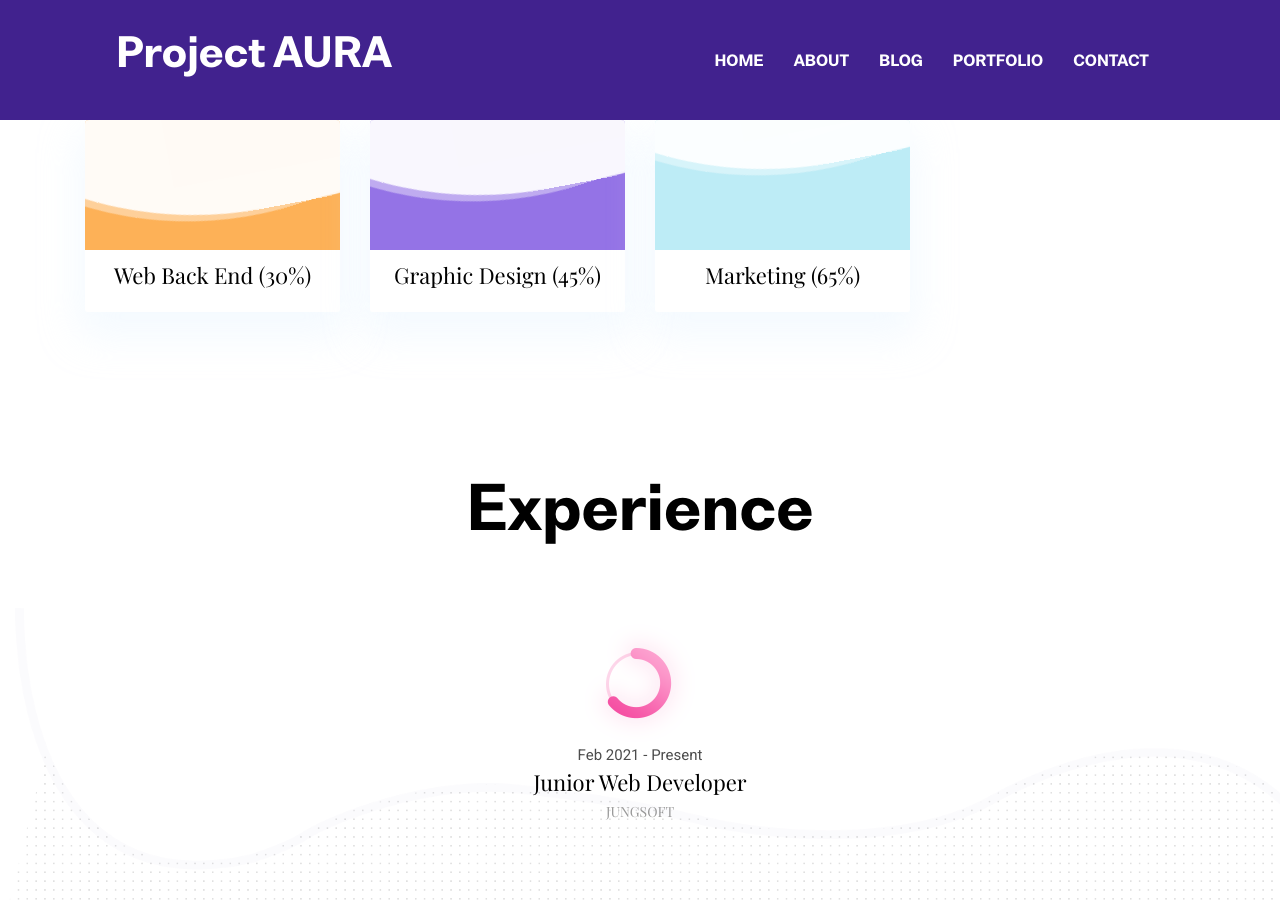
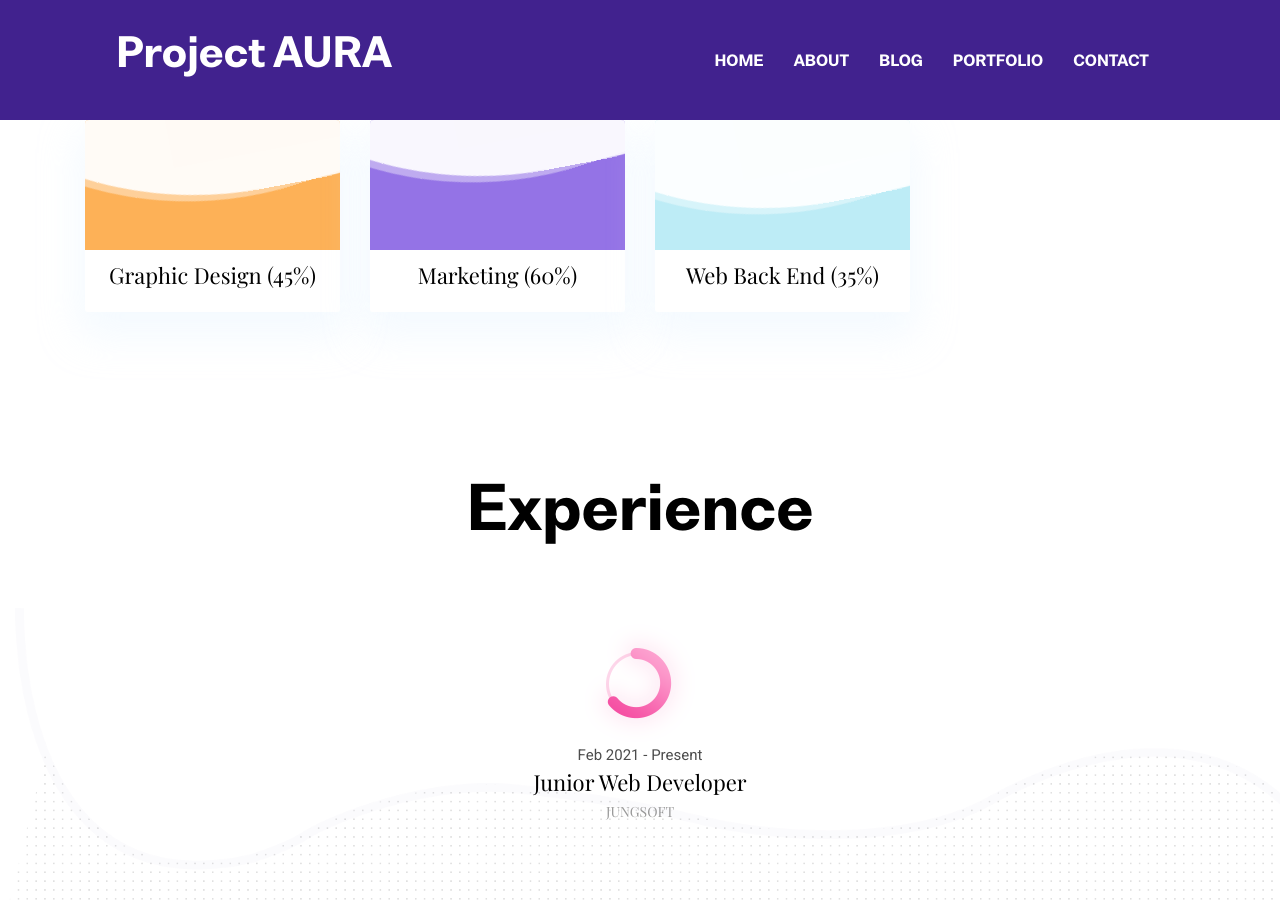
Before and after one commit to n0n02001/n0n02001.github.io, a Jekyll site: the page built from index.html, in a window 1280 px wide and 900 px high, scrolled down 1352 px. Built offline with Jekyll 4.4.1, drawn with Linux system fonts in a browser that asks for light colours.

Commit message:
Update settings.yml

```diff
--- a/_data/settings.yml
+++ b/_data/settings.yml
@@ -95,9 +95,9 @@ team:
 
 skills-title: Skills
 skills:
-- {name: Web Back End, color: '#fdb157', value: '30%'}
-- {name: Graphic Design, color: '#9473e6', value: '45%'}
-- {name: Marketing, color: '#bdecf6', value: '65%'}
+- {name: Graphic Design, color: '#fdb157', value: '45%'}
+- {name: Marketing, color: '#9473e6', value: '60%'}
+- {name: Web Back End, color: '#bdecf6', value: '35%'}
 # - {name: Hungry, color: '#ffbcaa', value: '85%'}
 
 
```
